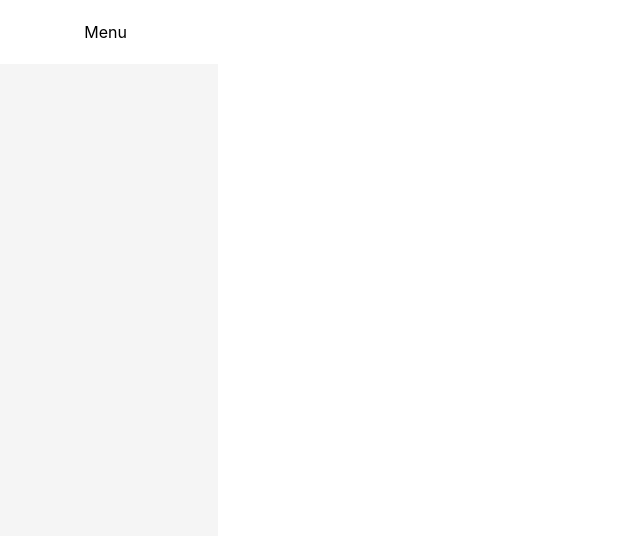
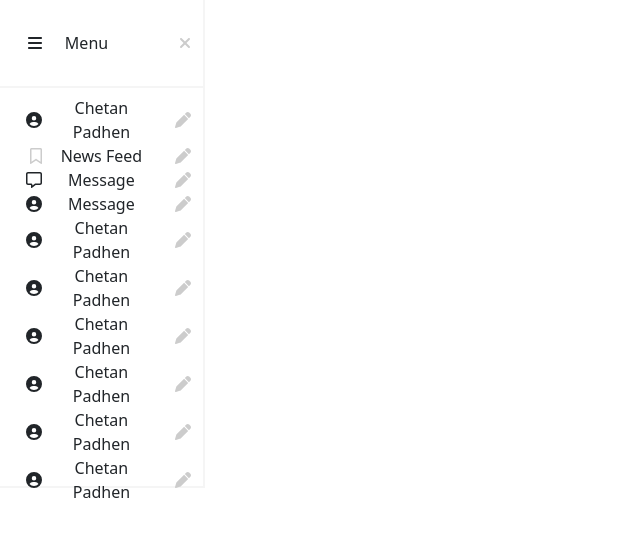
Before and after one commit to Chetax/Personal-Blog-, a React (Create React App) app: page / in a window 1280 px wide. Shown: the top 536 px of the page, without its empty margins (0-640 px from the left). Built offline with nearby package versions, Linux system fonts and the light colour scheme.

Commit message:
Added Menu section

```diff
--- a/src/App.js
+++ b/src/App.js
@@ -1,11 +1,10 @@
 import Navbar from './component/navbar/navabr.jsx';
 import './App.css';
-import Menu from './component/Menu/menu.jsx'
+
 function App() {
   return (
     <div className="App">
         <Navbar></Navbar>
-      <Menu></Menu>
 
     </div>
   );
--- a/src/component/Menu/menu.jsx
+++ /dev/null
@@ -1,9 +0,0 @@
-import React from "react";
-const Menu=()=>{
-    return<>
-    <div className="menu" style={{height:"100vh",width:"17vw",backgroundColor:'whitesmoke'}}>
-
-            </div>
-    </>
-}
-export default Menu;
--- a/src/component/navbar/navabr.jsx
+++ b/src/component/navbar/navabr.jsx
@@ -1,10 +1,71 @@
 import React from "react";
+import 'bootstrap/dist/css/bootstrap.min.css';
+import { Container,Row,Col } from "react-bootstrap";
+import { FontAwesomeIcon } from '@fortawesome/react-fontawesome';
+import { faBars ,faXmark,faPen,faCircleUser} from '@fortawesome/free-solid-svg-icons';
+import {faBookmark,faMessage} from '@fortawesome/free-regular-svg-icons';
+
 const Navbar=()=>{
     return<>
-    <div className="navbar" style={{height:"8vh",backgroundColor:'white'}}>
-        <div className="menu" style={{height:"8vh",width:"16.5vw",backgroundColor:'white',display:"flex",justifyContent:"center",alignItems:"center"}}>Menu</div>
-      <div  style={{width:"2px",height:"8vh",backgroundColor:"whitesmoke",marginLeft:"16.7vw"}}> </div>
-            </div>
+    <div className="navbar" style={{height:"11vh",width:"16vw", borderBottom:'2px solid whitesmoke',borderRight:'2px solid whitesmoke'}}>
+    <Container  className=" d-flex align-item-center">
+   <Col className="col-2 d-flex  justify-content-end">   <FontAwesomeIcon icon={faBars} /> </Col>
+   <Col className="col-4 d-flex  justify-content-center">Menu</Col>
+   <Col className="col-4 d-flex  justify-content-end"><FontAwesomeIcon style={{color:"#cccccc"}} icon={ faXmark}/></Col>
+    </Container>
+    </div>
+    <div className="navbar" style={{height:"50vh",width:"16vw", borderBottom:'2px solid whitesmoke',borderRight:'2px solid whitesmoke'}}>
+    <Container  className="">
+   <Col className="col-2 d-flex  justify-content-end">   <FontAwesomeIcon icon={faCircleUser} /> </Col>
+   <Col className="col-7 d-flex  justify-content-center">Chetan Padhen</Col>
+   <Col className="col-2 d-flex  justify-content-end"><FontAwesomeIcon style={{color:"#cccccc"}} icon={ faPen}/></Col>
+    </Container>
+    <Container  className="">
+   <Col className="col-2 d-flex  justify-content-end">   <FontAwesomeIcon style={{color:"#cccccc"}} icon={faBookmark} /> </Col>
+   <Col className="col-7 d-flex  justify-content-center">News Feed</Col>
+   <Col className="col-2 d-flex  justify-content-end"><FontAwesomeIcon style={{color:"#cccccc"}} icon={ faPen}/></Col>
+    </Container>
+    <Container  className="">
+   <Col className="col-2 d-flex  justify-content-end">   <FontAwesomeIcon icon={faMessage} /> </Col>
+   <Col className="col-7 d-flex  justify-content-center">Message</Col>
+   <Col className="col-2 d-flex  justify-content-end"><FontAwesomeIcon style={{color:"#cccccc"}} icon={ faPen}/></Col>
+    </Container>
+    <Container  className="">
+   <Col className="col-2 d-flex  justify-content-end">   <FontAwesomeIcon icon={faCircleUser} /> </Col>
+   <Col className="col-7 d-flex  justify-content-center">Message</Col>
+   <Col className="col-2 d-flex  justify-content-end"><FontAwesomeIcon style={{color:"#cccccc"}} icon={ faPen}/></Col>
+    </Container>
+    <Container  className="">
+   <Col className="col-2 d-flex  justify-content-end">   <FontAwesomeIcon icon={faCircleUser} /> </Col>
+   <Col className="col-7 d-flex  justify-content-center">Chetan Padhen</Col>
+   <Col className="col-2 d-flex  justify-content-end"><FontAwesomeIcon style={{color:"#cccccc"}} icon={ faPen}/></Col>
+    </Container>
+    <Container  className="">
+   <Col className="col-2 d-flex  justify-content-end">   <FontAwesomeIcon icon={faCircleUser} /> </Col>
+   <Col className="col-7 d-flex  justify-content-center">Chetan Padhen</Col>
+   <Col className="col-2 d-flex  justify-content-end"><FontAwesomeIcon style={{color:"#cccccc"}} icon={ faPen}/></Col>
+    </Container>
+    <Container  className="">
+   <Col className="col-2 d-flex  justify-content-end">   <FontAwesomeIcon icon={faCircleUser} /> </Col>
+   <Col className="col-7 d-flex  justify-content-center">Chetan Padhen</Col>
+   <Col className="col-2 d-flex  justify-content-end"><FontAwesomeIcon style={{color:"#cccccc"}} icon={ faPen}/></Col>
+    </Container>
+    <Container  className="">
+   <Col className="col-2 d-flex  justify-content-end">   <FontAwesomeIcon icon={faCircleUser} /> </Col>
+   <Col className="col-7 d-flex  justify-content-center">Chetan Padhen</Col>
+   <Col className="col-2 d-flex  justify-content-end"><FontAwesomeIcon style={{color:"#cccccc"}} icon={ faPen}/></Col>
+    </Container>
+    <Container  className="">
+   <Col className="col-2 d-flex  justify-content-end">   <FontAwesomeIcon icon={faCircleUser} /> </Col>
+   <Col className="col-7 d-flex  justify-content-center">Chetan Padhen</Col>
+   <Col className="col-2 d-flex  justify-content-end"><FontAwesomeIcon style={{color:"#cccccc"}} icon={ faPen}/></Col>
+    </Container>
+    <Container  className="">
+   <Col className="col-2 d-flex  justify-content-end">   <FontAwesomeIcon icon={faCircleUser} /> </Col>
+   <Col className="col-7 d-flex  justify-content-center">Chetan Padhen</Col>
+   <Col className="col-2 d-flex  justify-content-end"><FontAwesomeIcon style={{color:"#cccccc"}} icon={ faPen}/></Col>
+    </Container>
+    </div>
     </>
 }
 export default Navbar;
```
Also changed, not shown: package.json (+7 -0 lines), src/component/Menu/menu.css (deleted), 1 other file (tests, documents, lock files or other folders).
